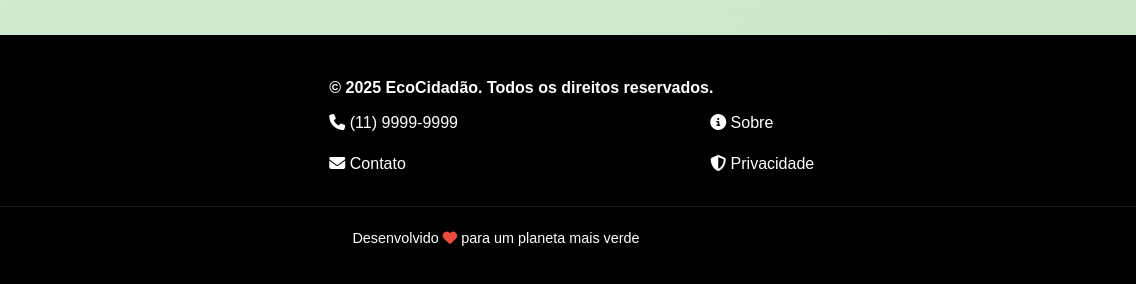
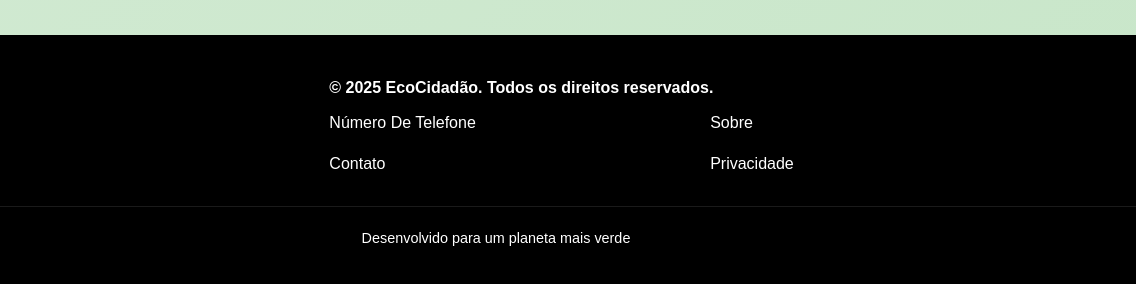
Before and after one commit to gabrielsalgadoguadanhini-cyber/Projeto-De-ECO, a plain HTML site: page sustentabilidade.html in a window 1280 px wide. Shown: the part 4054-4338 px from the top of the page, 144-1280 px from the left. Drawn offline with nearby package versions, Linux system fonts and the light colour scheme.

Commit message:
Update sustentabilidade.html

```diff
--- a/sustentabilidade.html
+++ b/sustentabilidade.html
@@ -234,18 +234,19 @@
       <div class="footer-info">
         <p><strong>&copy; 2025 EcoCidadão. Todos os direitos reservados.</strong></p>
         <div class="footer-nav">
-          <a href="#"><i class="fas fa-phone"></i> (11) 9999-9999</a>
-          <a href="#"><i class="fas fa-info-circle"></i> Sobre</a>
-          <a href="#"><i class="fas fa-envelope"></i> Contato</a>
-          <a href="#"><i class="fas fa-shield-alt"></i> Privacidade</a>
+          <a href="#">Número De Telefone</a>
+          <a href="#"> Sobre</a>
+          <a href="#"> Contato</a>
+          <a href="#"> Privacidade</a>
         </div>
       </div>
     </div>
     <div class="copyright">
-      <p>Desenvolvido <i class="fas fa-heart" style="color: #e74c3c;"></i> para um planeta mais verde</p>
+      <p>Desenvolvido para um planeta mais verde</p>
     </div>
   </footer>
 
   <script src="https://cdn.jsdelivr.net/npm/bootstrap@5.3.8/dist/js/bootstrap.bundle.min.js" integrity="sha384-1CmEf2yL2pG1a5p5v5p5v5p5v5p5v5p5v5p5v5p5v5p5v5p5v5p5v5p5v5p5v5p5" crossorigin="anonymous"></script>
 </body>
+
 </html>
```
